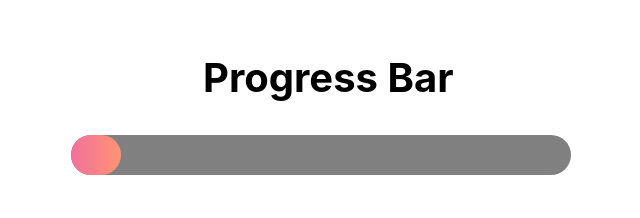
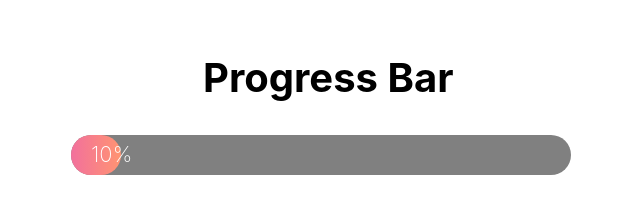
Before and after one commit to TrinitasAccounting/DataStructuresAndAlgorithms, a React (Create React App) app in the folder my-app/: page / in a window 1280 px wide. Shown: the part 180-398 px from the top of the page, without its empty margins (441-1081 px from the left). Built offline with nearby package versions, Linux system fonts and the light colour scheme.

Commit message:
added the middle text value

```diff
--- a/my-app/src/ProgressBar.js/ProgressBar.css
+++ b/my-app/src/ProgressBar.js/ProgressBar.css
@@ -34,6 +34,16 @@
     background-image: linear-gradient(to right, #f2709c, #ff9472)
 }
 
+/* Center percentage value shown on the progress bar */
+.text-progress-bar-middle {
+    position: relative;
+    left: 40%;
+    color: white;
+    font-size: 22px;
+    font-weight: 200;
+    top: 15%;
+}
+
 /* Outer div that contains the input box and the input box text to explain */
 .input-text-div {
     position: absolute;
--- a/my-app/src/ProgressBar.js/ProgressBar.js
+++ b/my-app/src/ProgressBar.js/ProgressBar.js
@@ -53,7 +53,9 @@ function ProgressBar() {
             <div className='progress-bar-div'>
                 <h2 className='text-progress-large'>Progress Bar</h2>
                 <div className='progress-bar-back' >
-                    <div className='progress-bar-front' style={{ width: progress.value + '%' }}></div>
+                    <div className='progress-bar-front' style={{ width: progress.value + '%' }}>
+                        <h2 className='text-progress-bar-middle'>{progress.value}%</h2>
+                    </div>
                 </div>
             </div>
             <div className='input-text-div'>
```
